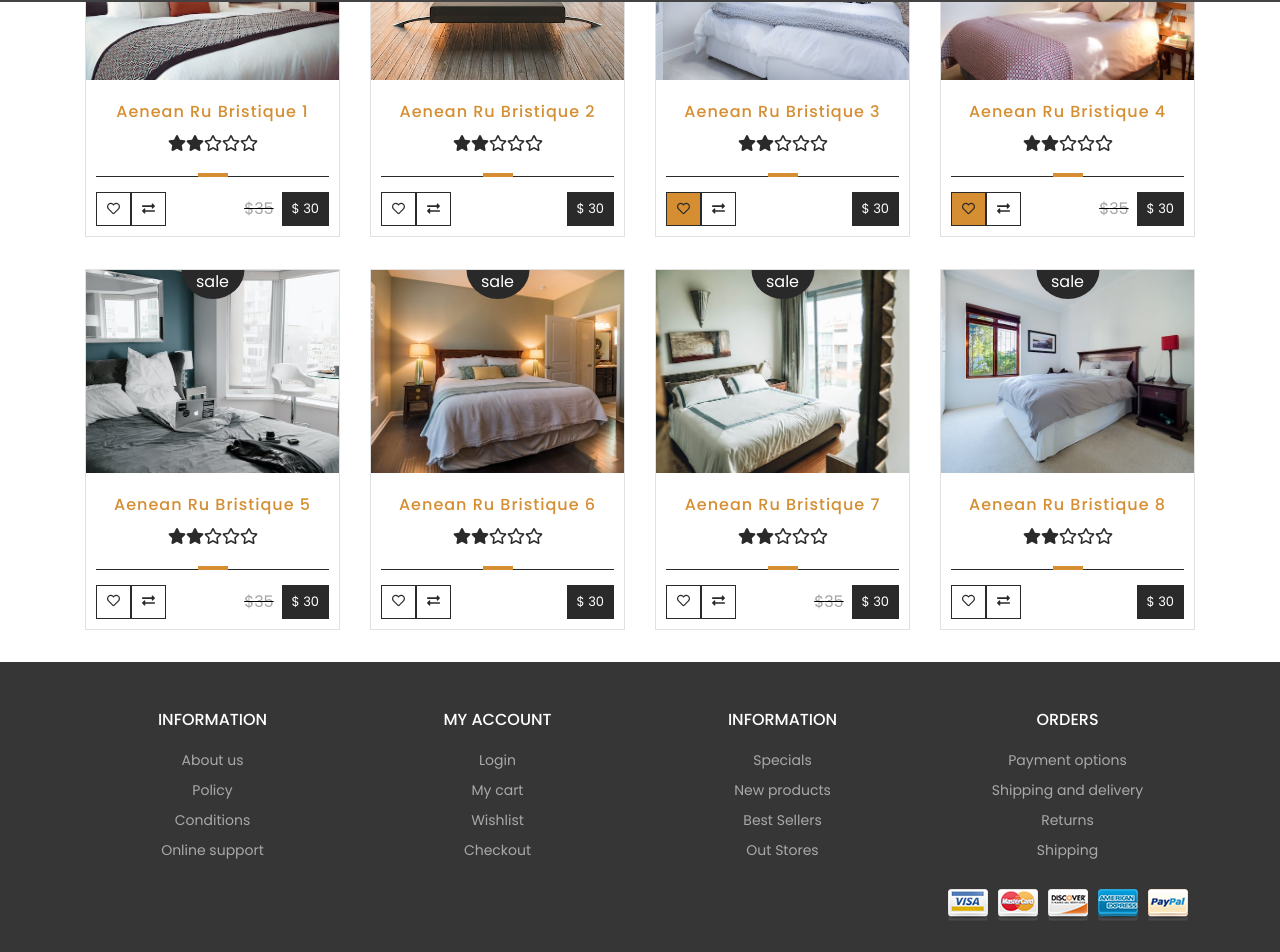
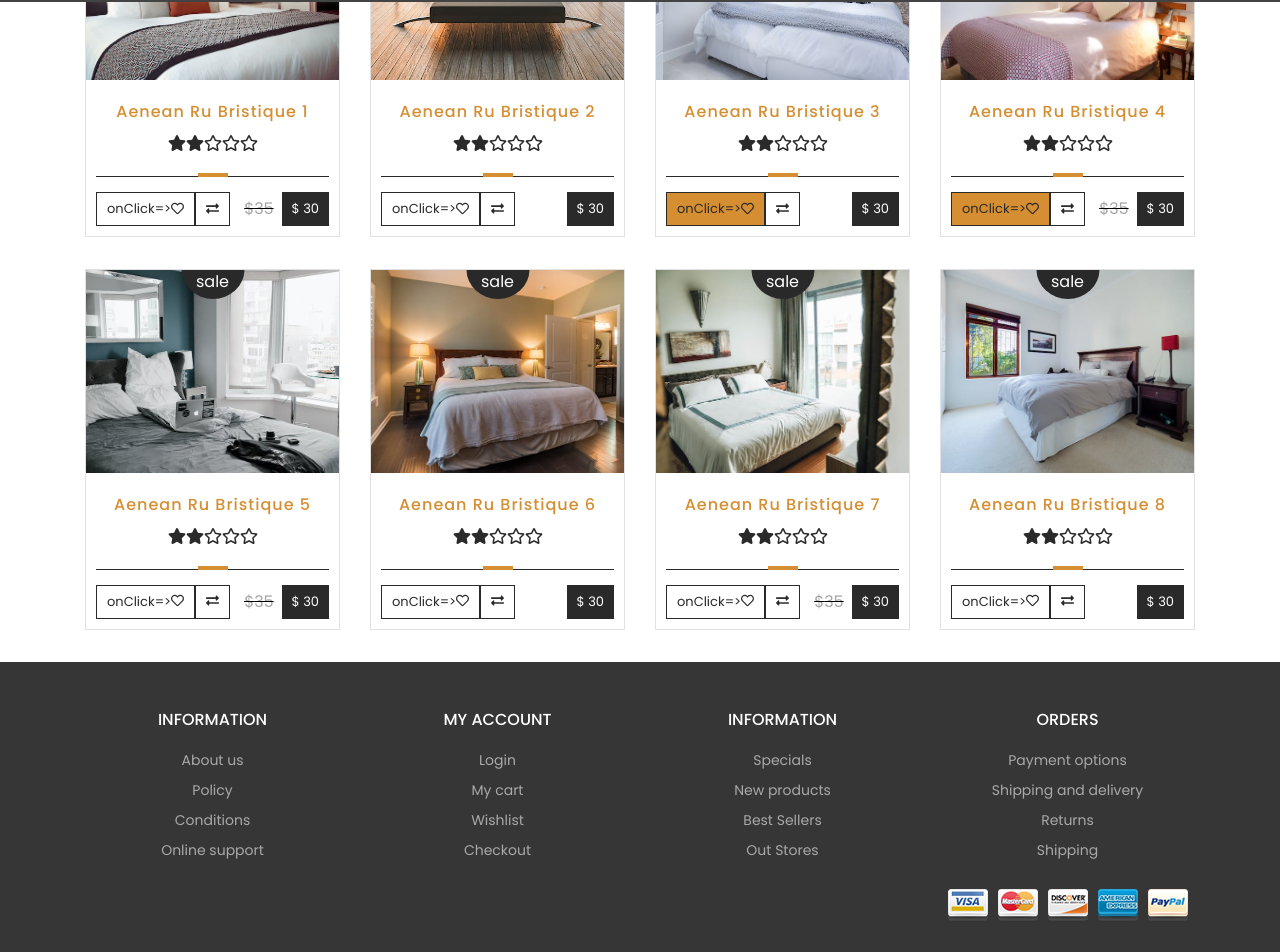
Before and after one commit to matwjablonski/wdp-2402-01, a React (Create React App) app: page / in a window 1280 px wide. Shown: the part 798-1750 px from the top of the page. Built offline with nearby package versions, Linux system fonts and the light colour scheme.

Commit message:
Update ProductBox.js

```diff
--- a/src/components/common/ProductBox/ProductBox.js
+++ b/src/components/common/ProductBox/ProductBox.js
@@ -75,10 +75,7 @@ const ProductBox = ({
       <div className={styles.line}></div>
       <div className={styles.actions}>
         <div className={styles.outlines}>
-          <Button
-            variant='outline'
-            className={`${styles.favoriteButton}
-            ${isFavorite ? styles.favorite : ''}`}
+          <Button variant='outline' className={buttonFavoriteActive}>
             onClick={handleFavoriteClick}
           >
               <FontAwesomeIcon icon={faHeart}>Favorite</FontAwesomeIcon>
```
